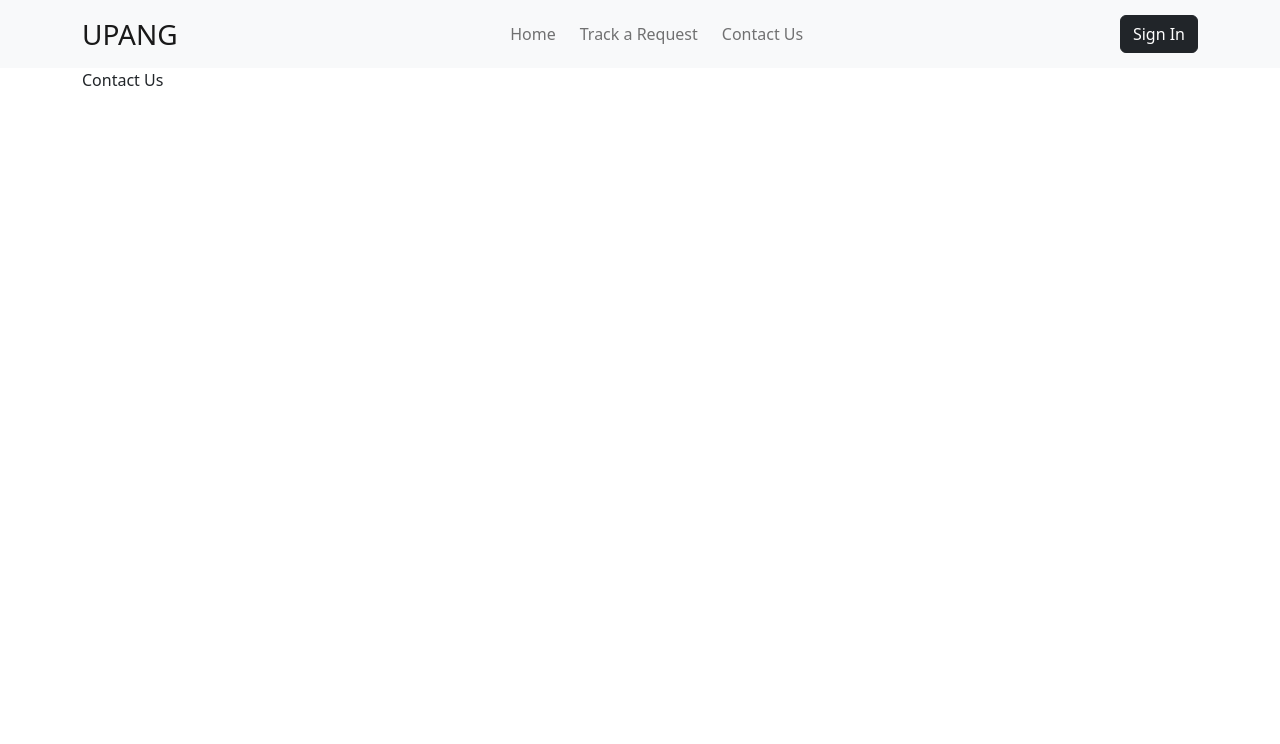
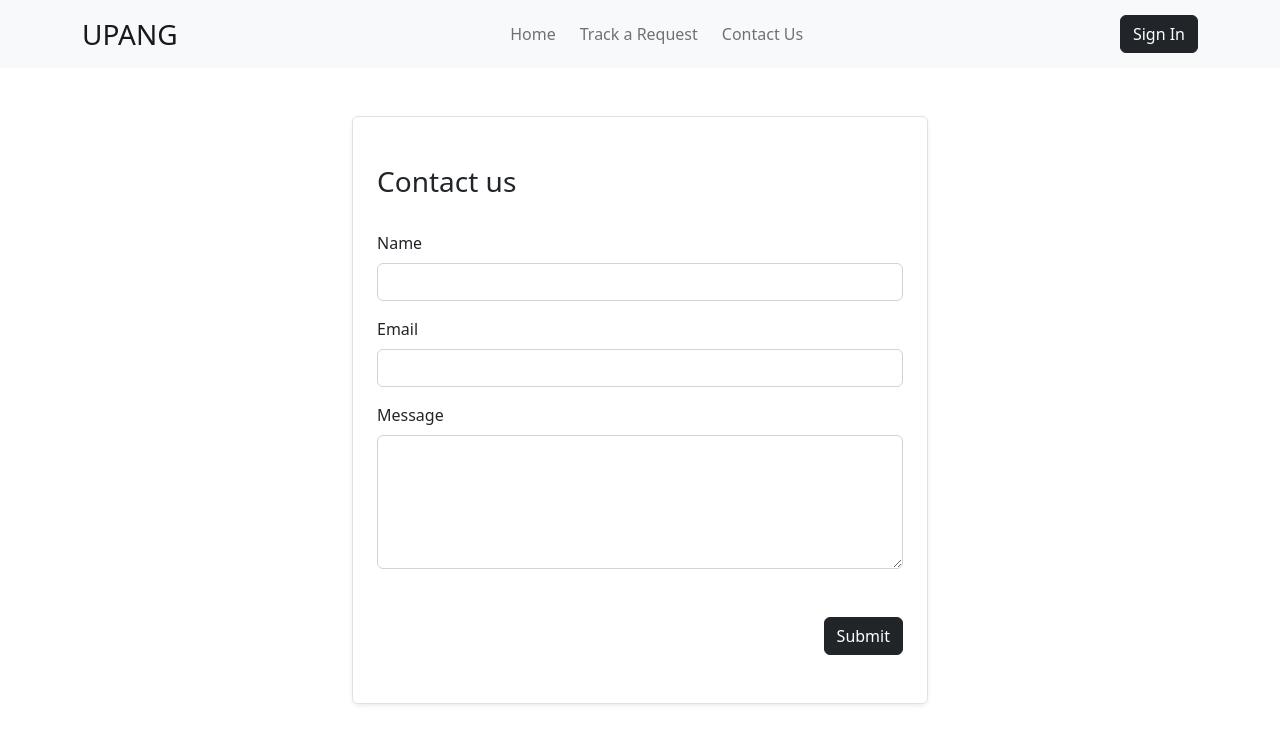
Before and after one commit to renras/document-request-tracker-system, a React (Create React App) app: page /contact-us in a window 1280 px wide. Shown: the top 744 px of the page. Built offline with nearby package versions, Linux system fonts and the light colour scheme; no server answers.

Commit message:
ContactForm with Firebase (#6)
* ContactForm with Firebase

Added some design and firebase for database

* redesign

Co-authored-by: Renzo Visperas <renzovisperas07@gmail.com>

```diff
--- a/src/pages/ContactUs/ContactUs.jsx
+++ b/src/pages/ContactUs/ContactUs.jsx
@@ -1,9 +1,71 @@
 import SignedOutLayout from "../../components/Layouts/SignedOutLayout/SignedOutLayout";
+import { db } from "../../firebase-config";
+import { addDoc, collection } from "firebase/firestore/lite";
+import { useForm } from "react-hook-form";
 
 const ContactUs = () => {
+  const { register, handleSubmit } = useForm();
+
+  const onSubmit = async (data) => {
+    try {
+      await addDoc(collection(db, "contactdata"), {
+        name: data.name,
+        email: data.email,
+        message: data.message,
+      });
+      alert("Message sent successfully");
+    } catch {
+      alert("Failed to send message. Please try again later.");
+    }
+  };
+
   return (
     <SignedOutLayout>
-      <div>Contact Us</div>
+      <div className="container-sm">
+        <form
+          className="mw-sm  px-4 py-5 mt-5 mx-auto border rounded shadow-sm"
+          onSubmit={handleSubmit(onSubmit)}
+        >
+          <h2 className="h3">Contact us</h2>
+
+          {/* name */}
+          <label className="form-label mt-4" htmlFor="name">
+            Name
+          </label>
+          <input
+            className="form-control"
+            type="text"
+            id="name"
+            {...register("name", { required: true })}
+          />
+
+          {/* email */}
+          <label className="form-label mt-3" htmlFor="email">
+            Email
+          </label>
+          <input
+            className="form-control"
+            type="email"
+            id="email"
+            {...register("email", { required: true })}
+          />
+
+          {/* message */}
+          <label className="form-label mt-3" htmlFor="message">
+            Message
+          </label>
+          <textarea
+            className="form-control"
+            id="message"
+            rows="5"
+            {...register("message", { required: true })}
+          />
+
+          <div className="d-flex mt-5">
+            <button className="btn btn-dark ms-auto">Submit</button>
+          </div>
+        </form>
+      </div>
     </SignedOutLayout>
   );
 };
```
